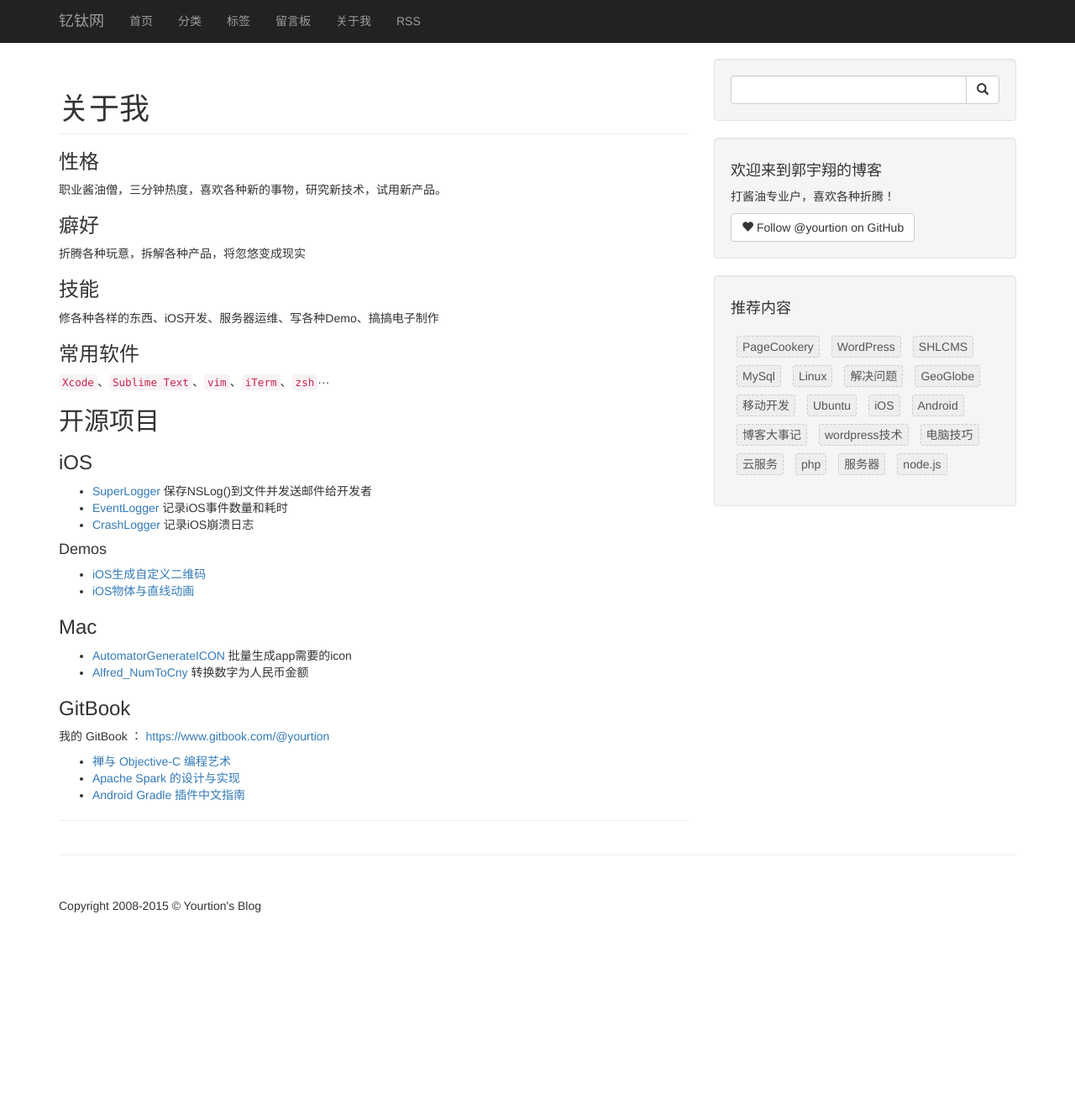
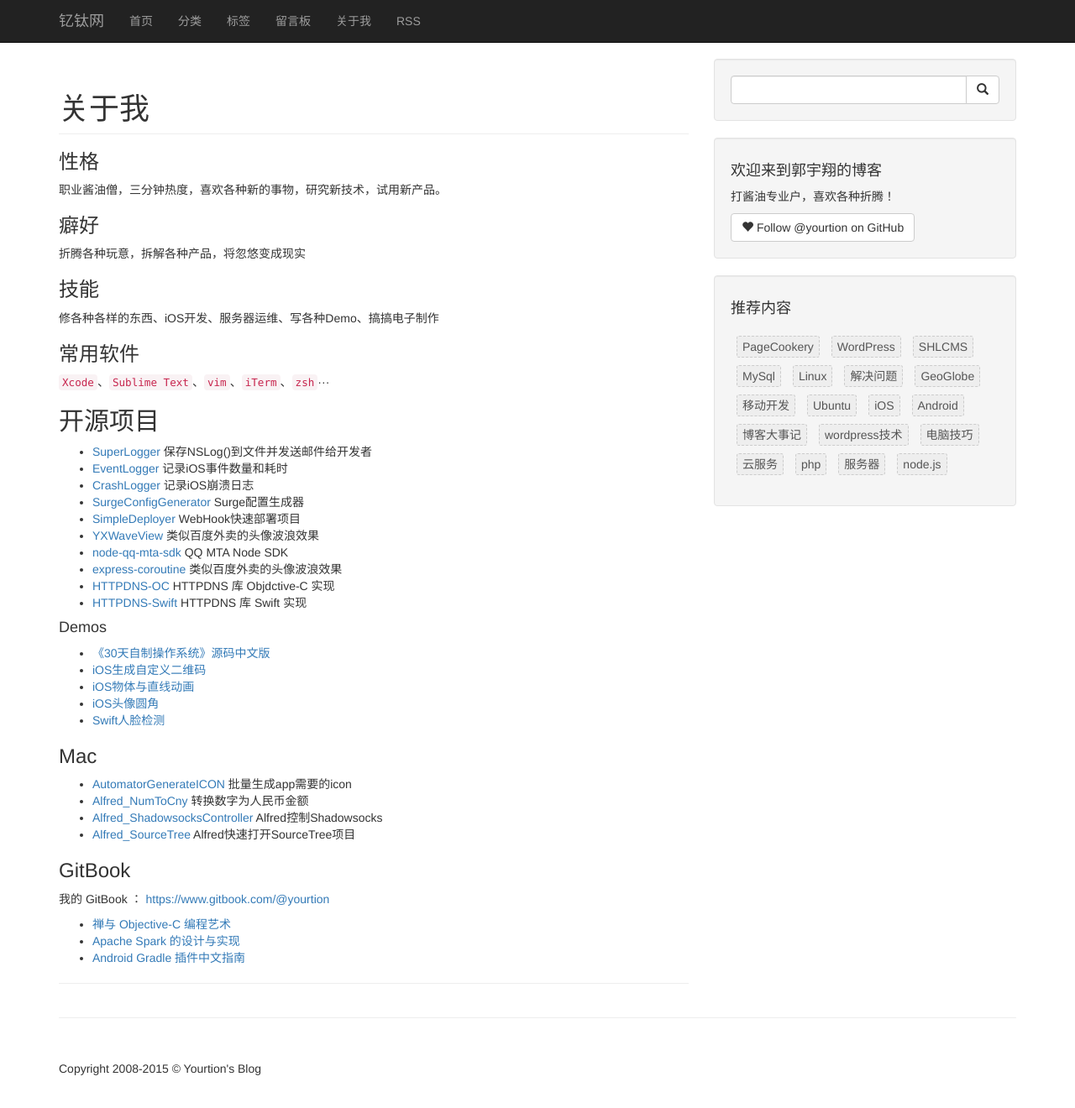
Before and after one commit to yourtion/yourtion.github.io, a Jekyll site: the page built from about.md, in a window 1280 px wide and 1343 px high. Shown: the top 1320 px of the window at 84% size. Built offline with Jekyll 4.4.1, drawn with Linux system fonts in a browser that asks for light colours.

Commit message:
update about

```diff
--- a/about.md
+++ b/about.md
@@ -26,21 +26,31 @@ wordpress_id: 2
 
 ## 开源项目
 
-### iOS
-
 - [SuperLogger](https://github.com/yourtion/SuperLogger) 保存NSLog()到文件并发送邮件给开发者
 - [EventLogger](https://github.com/yourtion/EventLogger) 记录iOS事件数量和耗时
 - [CrashLogger](https://github.com/SuperID/CrashLogger) 记录iOS崩溃日志
+- [SurgeConfigGenerator](https://github.com/yourtion/SurgeConfigGenerator) Surge配置生成器
+- [SimpleDeployer](https://github.com/yourtion/SimpleDeployer) WebHook快速部署项目
+- [YXWaveView](https://github.com/yourtion/YXWaveView) 类似百度外卖的头像波浪效果
+- [node-qq-mta-sdk](https://github.com/yourtion/node-qq-mta-sdk) QQ MTA Node SDK
+- [express-coroutine](https://github.com/yourtion/express-coroutine) 类似百度外卖的头像波浪效果
+- [HTTPDNS-OC](https://github.com/yourtion/HTTPDNS-OC) HTTPDNS 库 Objdctive-C 实现
+- [HTTPDNS-Swift](https://github.com/yourtion/HTTPDNS-Swift) HTTPDNS 库 Swift 实现
 
 #### Demos
 
+- [《30天自制操作系统》源码中文版 ](https://github.com/yourtion/30dayMakeOS)
 - [iOS生成自定义二维码](https://github.com/yourtion/Demo_CustomQRCode)
 - [iOS物体与直线动画 ](https://github.com/yourtion/Demo_LineAnimation)
+- [iOS头像圆角 ](https://github.com/yourtion/Demo_iOSRadiusAvatar)
+- [Swift人脸检测 ](https://github.com/yourtion/Demo_SwiftFaceDetection)
 
 ### Mac
 
 - [AutomatorGenerateICON](https://github.com/yourtion/AutomatorGenerateICON) 批量生成app需要的icon
 - [Alfred_NumToCny](https://github.com/yourtion/Alfred_NumToCny) 转换数字为人民币金额
+- [Alfred_ShadowsocksController](https://github.com/yourtion/Alfred_ShadowsocksController) Alfred控制Shadowsocks
+- [Alfred_SourceTree](https://github.com/yourtion/Alfred_SourceTree) Alfred快速打开SourceTree项目
 
 ### GitBook
 
```
